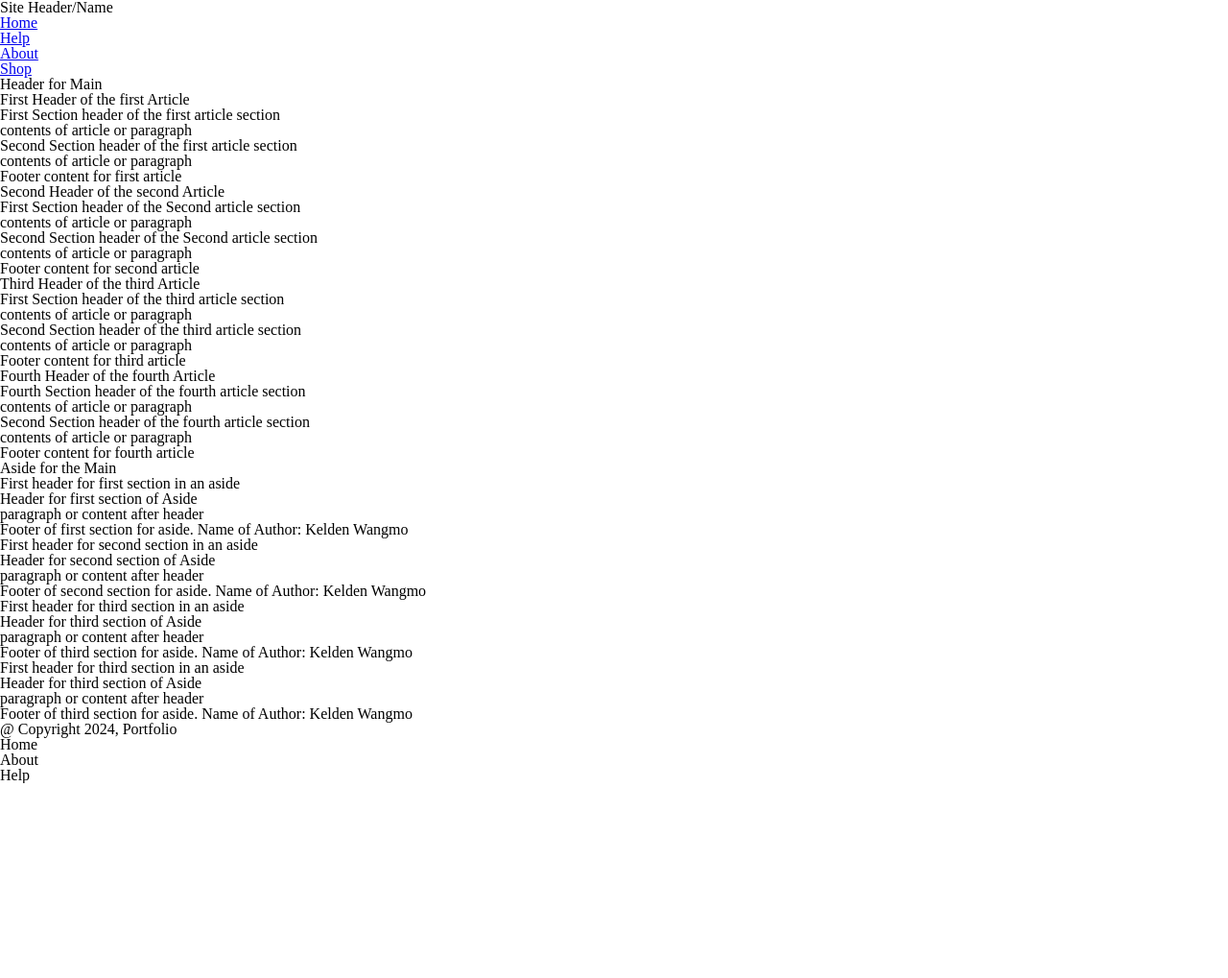
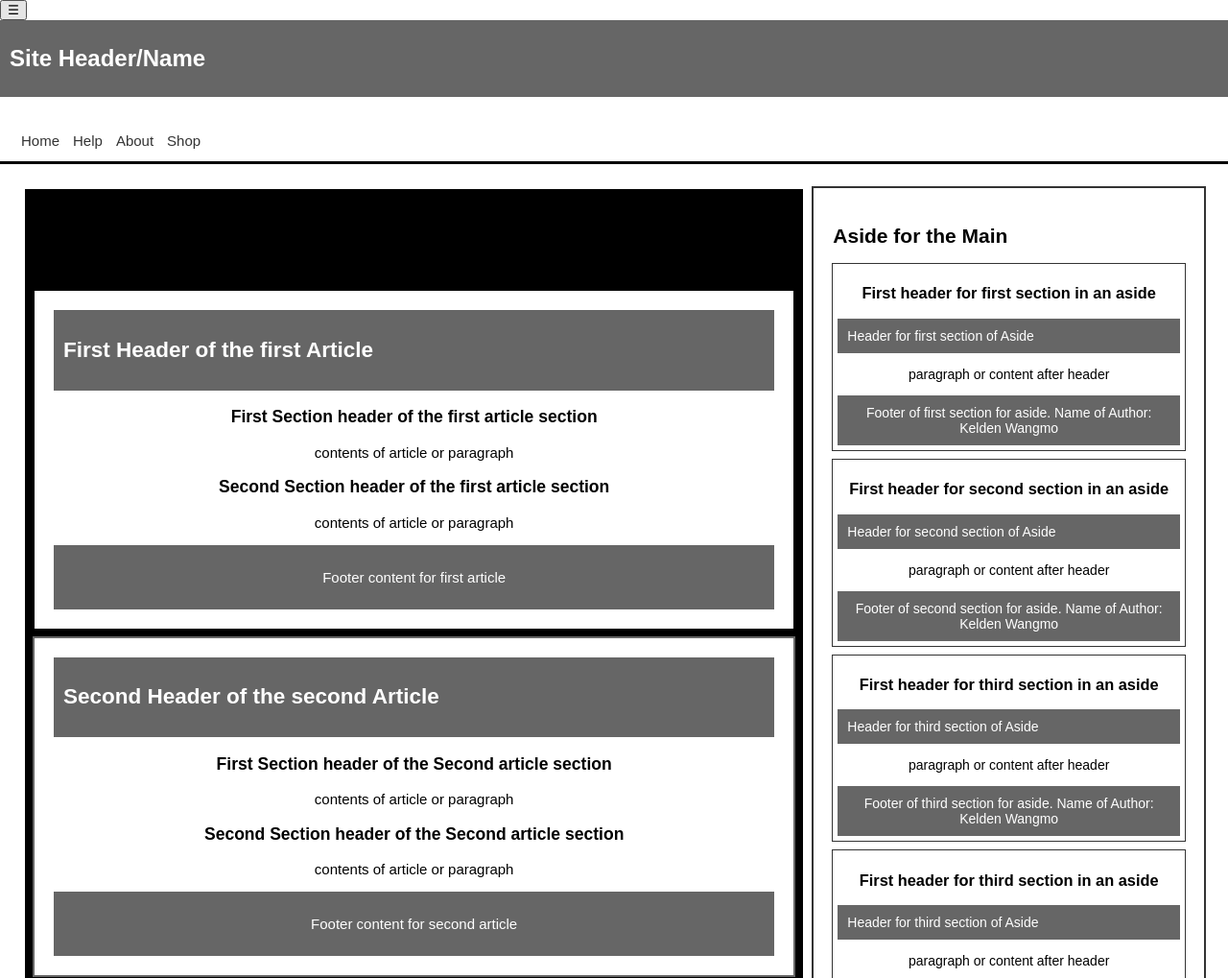
Before and after one commit to w3ngm0/C4Prog-WT-24S1-Portfolio-KW, a plain HTML site: page phase-2/index.html in a window 1280 px wide. Shown: the top 1019 px of the page at 96% size. Before the commit the page ends 816 px from the top, so only its background shows below. Drawn offline with Linux system fonts and the light colour scheme.

Commit message:
feat: updated version

```diff
--- a/phase-2/index.html
+++ b/phase-2/index.html
@@ -3,9 +3,10 @@
 <head>
     <meta charset="UTF-8">
     <title>Basic-Layout</title>
-    <link rel="stylesheet" type="text/css" href="/phase-2/css_files/meyer-reset.css">
+    <link rel="stylesheet" type="text/css" href="/C4Prog-WT-24S1-Portfolio-KW/phase-2/css_files/phase-2.css">
 </head>
 <body>
+    <button id="hamburger">&#9776;</button>
 <header>
     <h1>Site Header/Name</h1>
 </header>
```
